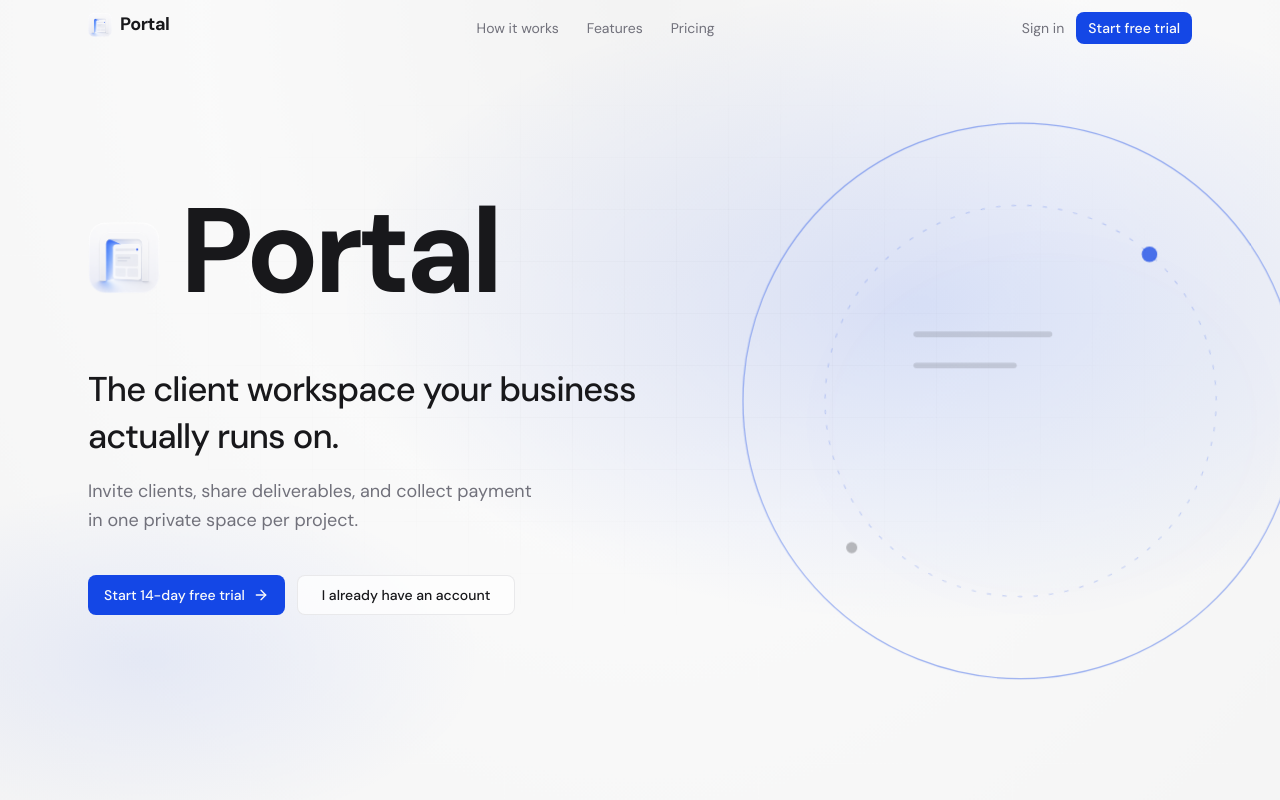
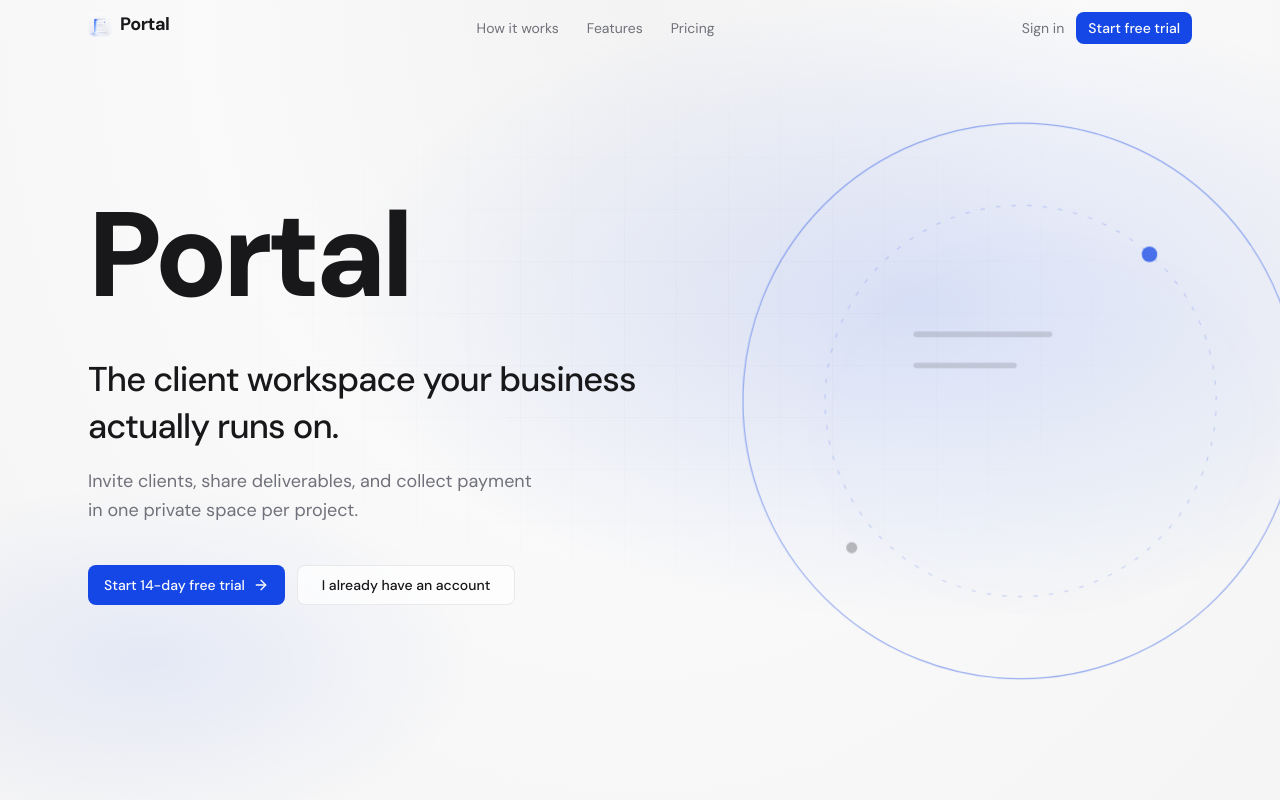
Before and after one commit to cooper-710/Portal, a Next.js app: page / in a window 1280 px wide. Shown: the top 800 px of the page. Built offline with nearby package versions, Linux system fonts and the light colour scheme; no server answers.

Commit message:
Remove one logo

```diff
--- a/src/components/landing/landing-page.tsx
+++ b/src/components/landing/landing-page.tsx
@@ -9,7 +9,6 @@ import {
   MARKETING_NAV,
   MarketingShell,
 } from "@/components/landing/marketing-shell";
-import { PortalBrand } from "@/components/portal-brand";
 import { buttonVariants } from "@/components/ui/button";
 import { cn } from "@/lib/utils";
 
@@ -57,11 +56,9 @@ export function LandingPage() {
 
           <div className="relative z-10 mx-auto flex min-h-[calc(100svh-3.5rem)] w-full max-w-6xl flex-col justify-center px-4 pb-24 pt-10 sm:px-6 sm:pb-28 sm:pt-12">
             <div className="max-w-2xl">
-              <PortalBrand
-                size="hero"
-                className="landing-brand gap-3 sm:gap-5"
-                nameClassName="landing-display text-[clamp(3.5rem,12vw,7.5rem)] tracking-[-0.04em] text-zinc-900"
-              />
+              <p className="landing-brand landing-display text-[clamp(3.5rem,12vw,7.5rem)] tracking-[-0.04em] text-zinc-900">
+                Portal
+              </p>
               <h1 className="landing-fade-up landing-delay-1 mt-7 max-w-xl text-2xl font-medium tracking-tight text-zinc-900 sm:text-3xl lg:text-[2.15rem] lg:leading-snug">
                 The client workspace your business actually runs on.
               </h1>
```
